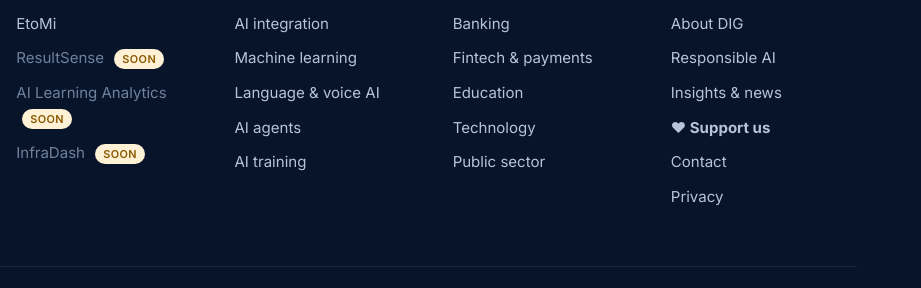
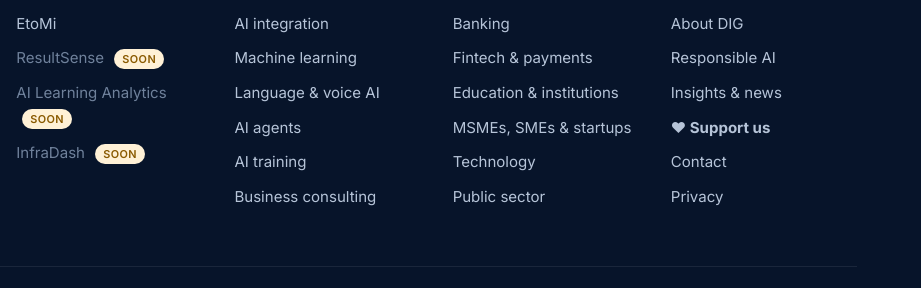
Before and after one commit to drspecimen/dig-site, a plain HTML site: page 404.html in a window 1280 px wide. Shown: the part 833-1121 px from the top of the page, 359-1280 px from the left. Drawn offline with Linux system fonts and the light colour scheme; no server answers.

Commit message:
Footer links and sponsor anchors

```diff
--- a/404.html
+++ b/404.html
@@ -69,11 +69,11 @@
    <div class="f-col"><h4>Services</h4><ul>
     <li><a href="services.html#ai-integration">AI integration</a></li><li><a href="services.html#machine-learning-predictive-analytics">Machine learning</a></li>
     <li><a href="services.html#language-voice-ai">Language &amp; voice AI</a></li><li><a href="services.html#ai-agents-automation">AI agents</a></li>
-    <li><a href="services.html#ai-training-capacity-building">AI training</a></li></ul></div>
+    <li><a href="services.html#ai-training-capacity-building">AI training</a></li><li><a href="services.html#consulting">Business consulting</a></li></ul></div>
    <div class="f-col"><h4>Industries</h4><ul>
     <li><a href="industries.html#banking">Banking</a></li><li><a href="industries.html#fintech-payments">Fintech &amp; payments</a></li>
-    <li><a href="industries.html#education">Education</a></li><li><a href="industries.html#technology-infrastructure">Technology</a></li>
-    <li><a href="industries.html#public-sector-ngos">Public sector</a></li></ul></div>
+    <li><a href="industries.html#education-institutions">Education &amp; institutions</a></li><li><a href="industries.html#msmes-smes-startups">MSMEs, SMEs &amp; startups</a></li>
+    <li><a href="industries.html#technology-infrastructure">Technology</a></li><li><a href="industries.html#public-sector-ngos">Public sector</a></li></ul></div>
    <div class="f-col"><h4>Company</h4><ul>
     <li><a href="about.html">About DIG</a></li><li><a href="responsible-ai.html">Responsible AI</a></li>
     <li><a href="insights.html">Insights &amp; news</a></li><li><a href="support.html"><b>❤ Support us</b></a></li><li><a href="contact.html">Contact</a></li><li><a href="privacy.html">Privacy</a></li></ul></div>
```
Also changed, not shown: about.html (+3 -3 lines), contact.html (+3 -3 lines), etomi.html (+3 -3 lines), index.html (+3 -3 lines), industries.html (+3 -3 lines), insights.html (+3 -3 lines), privacy.html (+3 -3 lines), responsible-ai.html (+3 -3 lines), services.html (+3 -3 lines), support.html (+3 -3 lines).
